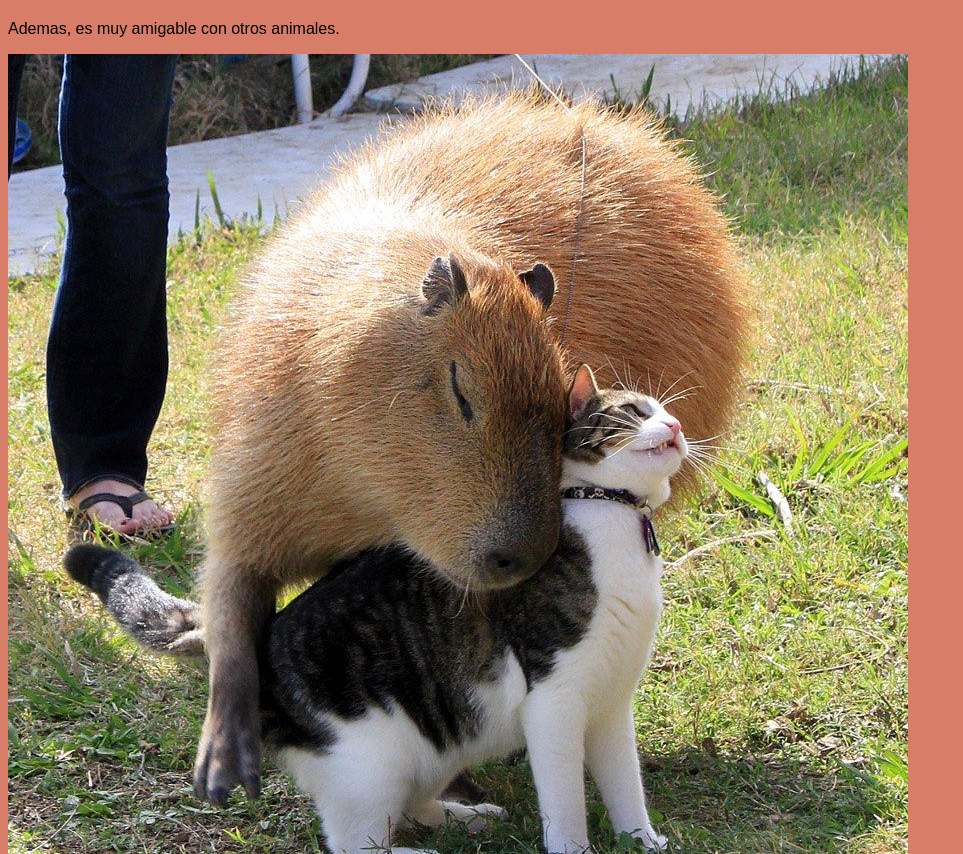
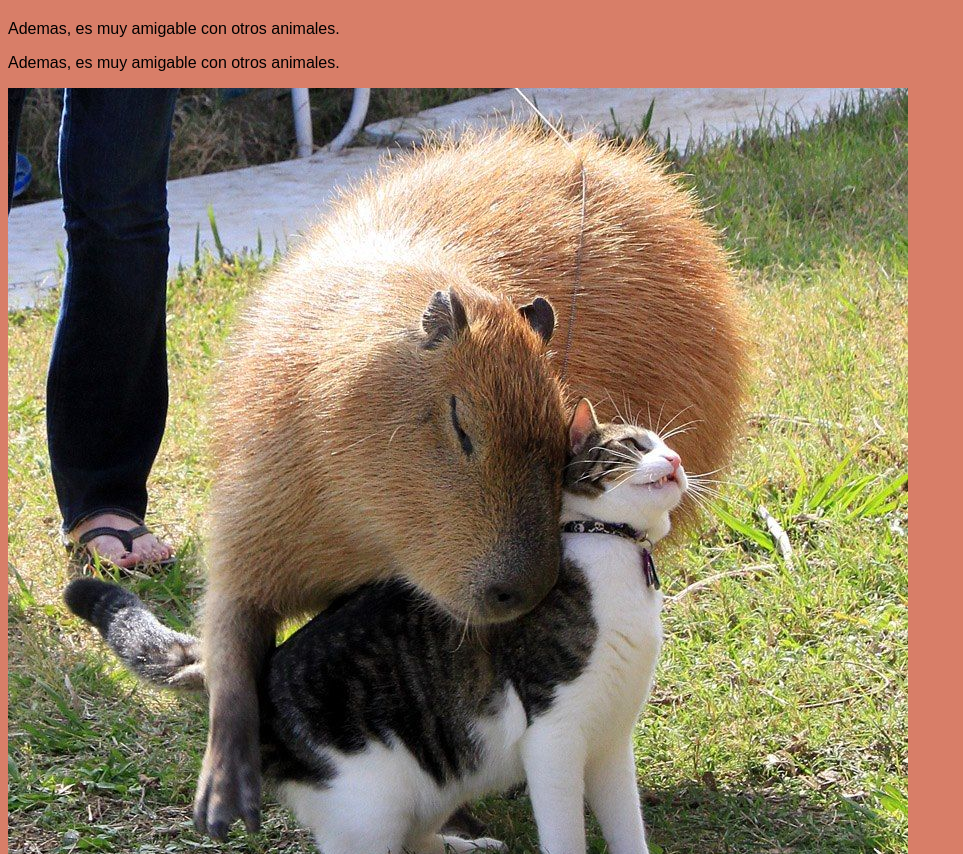
Before and after one commit to vic17ps/grupal0, a plain HTML site: page index.html in a window 1280 px wide. Shown: the part 1332-2186 px from the top of the page, without its empty margins (0-963 px from the left). Drawn offline with Linux system fonts and the light colour scheme.

Commit message:
Nuevo Parrafo Duplicado

```diff
--- a/index.html
+++ b/index.html
@@ -14,6 +14,7 @@
     <img src="xkifu5yylqx41.jpg" alt="naranja"><br>
     <img src="tumblr_mpc4fcQwOo1r03kk7o1_500.jpg" alt="sombrero verde"><br>
     <p>Ademas, es muy amigable con otros animales.</p>
+    <p>Ademas, es muy amigable con otros animales.</p>
     <img src="8eec80ff6f2e2f9ee3c18f4953bc1d5b.jpg" alt="gatito">
     <img src="9a2833d50a1331d1382105f2d52948fc.png" alt="pajaro">
 </body>
```
